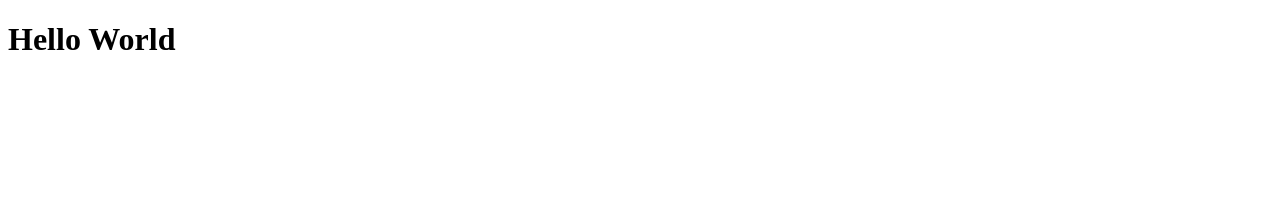
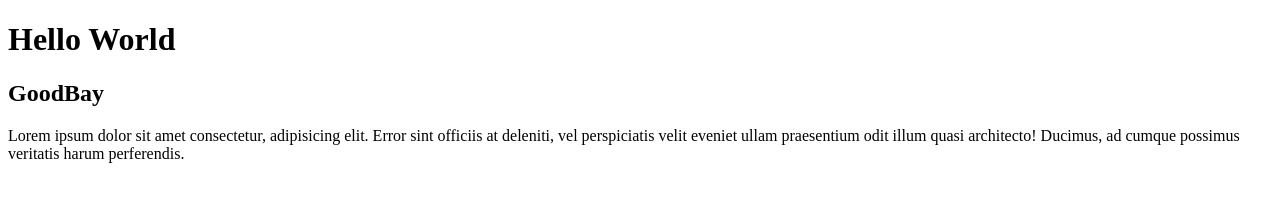
Before and after one commit to A11MA/a11ma, a plain HTML site: page index.html in a window 1280 px wide. Drawn offline with Linux system fonts and the light colour scheme; files that its build step writes are made by us from their sources.

Commit message:
Add  to HMTL <h2> and <p> lorem

```diff
--- a/index.html
+++ b/index.html
@@ -9,6 +9,9 @@
 <body>
 
     <h1>Hello World</h1>
-
+    <h2>GoodBay</h2>
+    <p>Lorem ipsum dolor sit amet consectetur, adipisicing elit. Error sint
+        officiis at deleniti, vel perspiciatis velit eveniet ullam praesentium odit
+        illum quasi architecto! Ducimus, ad cumque possimus veritatis harum perferendis.</p>
 </body>
 </html>
```
